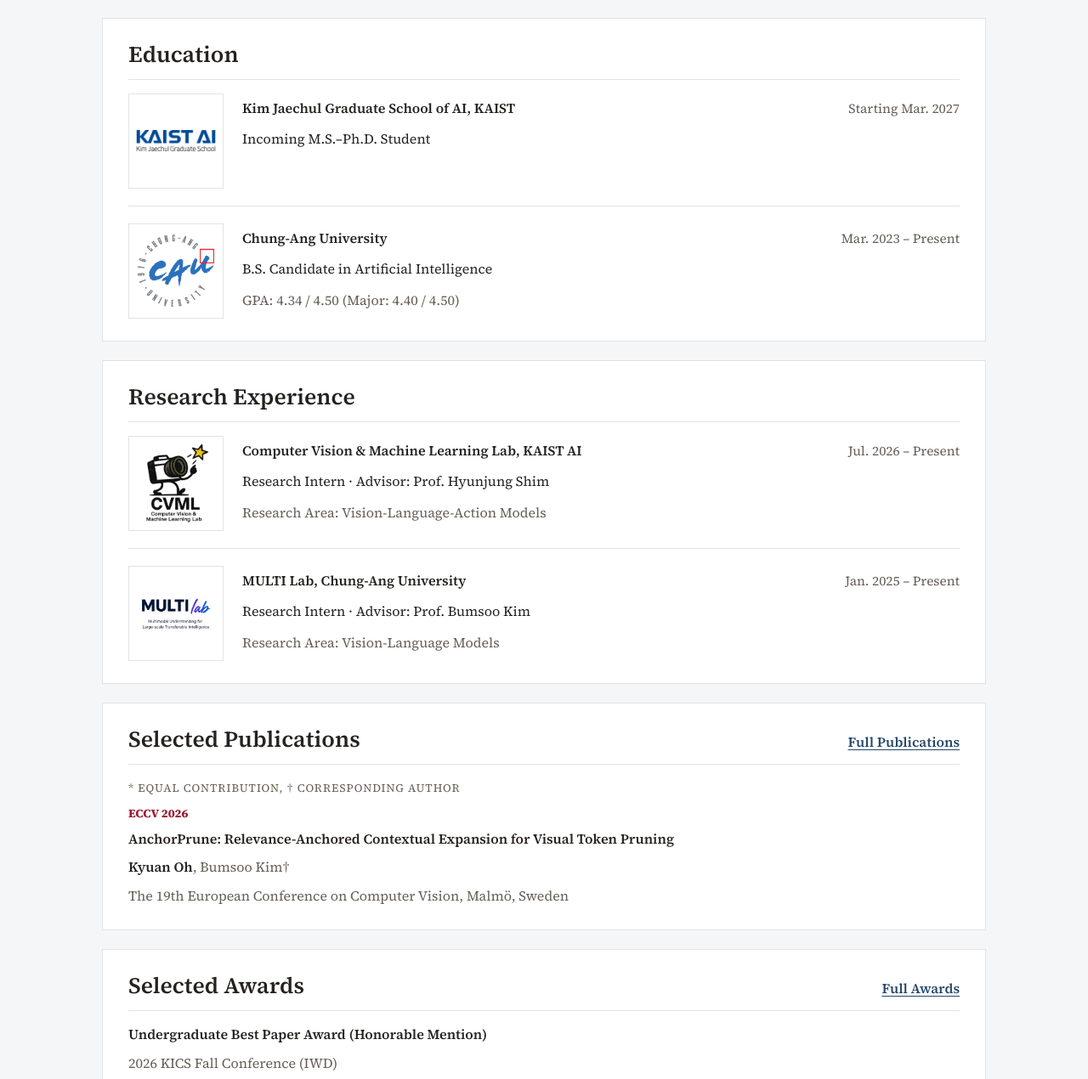
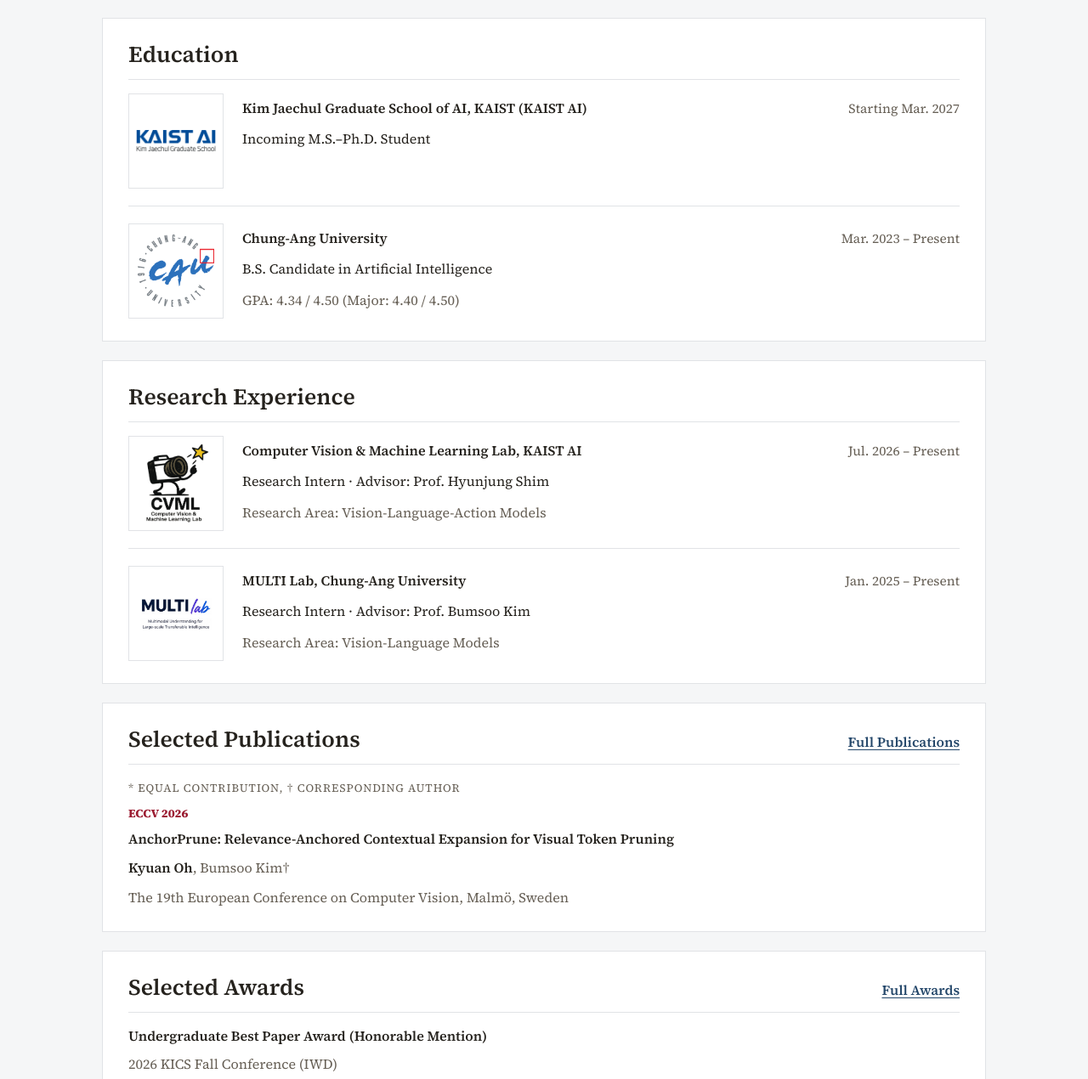
Before and after one commit to kyuanoh/kyuanoh.github.io, a plain HTML site: page index.html in a window 1280 px wide. Shown: the part 1022-2292 px from the top of the page at 85% size. Drawn offline with Linux system fonts and the light colour scheme.

Commit message:
Match publication line height to Research Experience and expand KAIST AI name

```diff
--- a/assets/css/styles.css
+++ b/assets/css/styles.css
@@ -868,3 +868,7 @@ p {
   text-decoration-thickness: 1px;
   text-underline-offset: 3px;
 }
+
+.onepage-publications p {
+  line-height: 1.78;
+}
--- a/index.html
+++ b/index.html
@@ -28,7 +28,7 @@
       href="https://fonts.googleapis.com/css2?family=Inter:wght@400;500;600&family=Noto+Sans+KR:wght@400;500;600&family=Noto+Serif+KR:wght@400;500;600;700;900&family=Source+Serif+4:ital,opsz,wght@0,8..60,400;0,8..60,600;0,8..60,800;1,8..60,400&display=swap"
       rel="stylesheet"
     />
-    <link rel="stylesheet" href="assets/css/styles.css?v=20261124v" />
+    <link rel="stylesheet" href="assets/css/styles.css?v=20261124w" />
     <script async src="https://www.googletagmanager.com/gtag/js?id=G-MFDS5FYYSD"></script>
     <script>
       window.dataLayer = window.dataLayer || [];
@@ -140,7 +140,7 @@
             <div class="onepage-simple-list education-copy">
               <article>
                 <div class="item-heading-row">
-                  <h3><a class="paper-title-link" href="https://gsai.kaist.ac.kr/" target="_blank" rel="noreferrer">Kim Jaechul Graduate School of AI, KAIST</a></h3>
+                  <h3><a class="paper-title-link" href="https://gsai.kaist.ac.kr/" target="_blank" rel="noreferrer">Kim Jaechul Graduate School of AI, KAIST (KAIST AI)</a></h3>
                   <span>Starting Mar. 2027</span>
                 </div>
                 <p>Incoming M.S.&ndash;Ph.D. Student</p>
```
Also changed, not shown: awards.html (+1 -1 lines), publications.html (+1 -1 lines), 1 other file.
